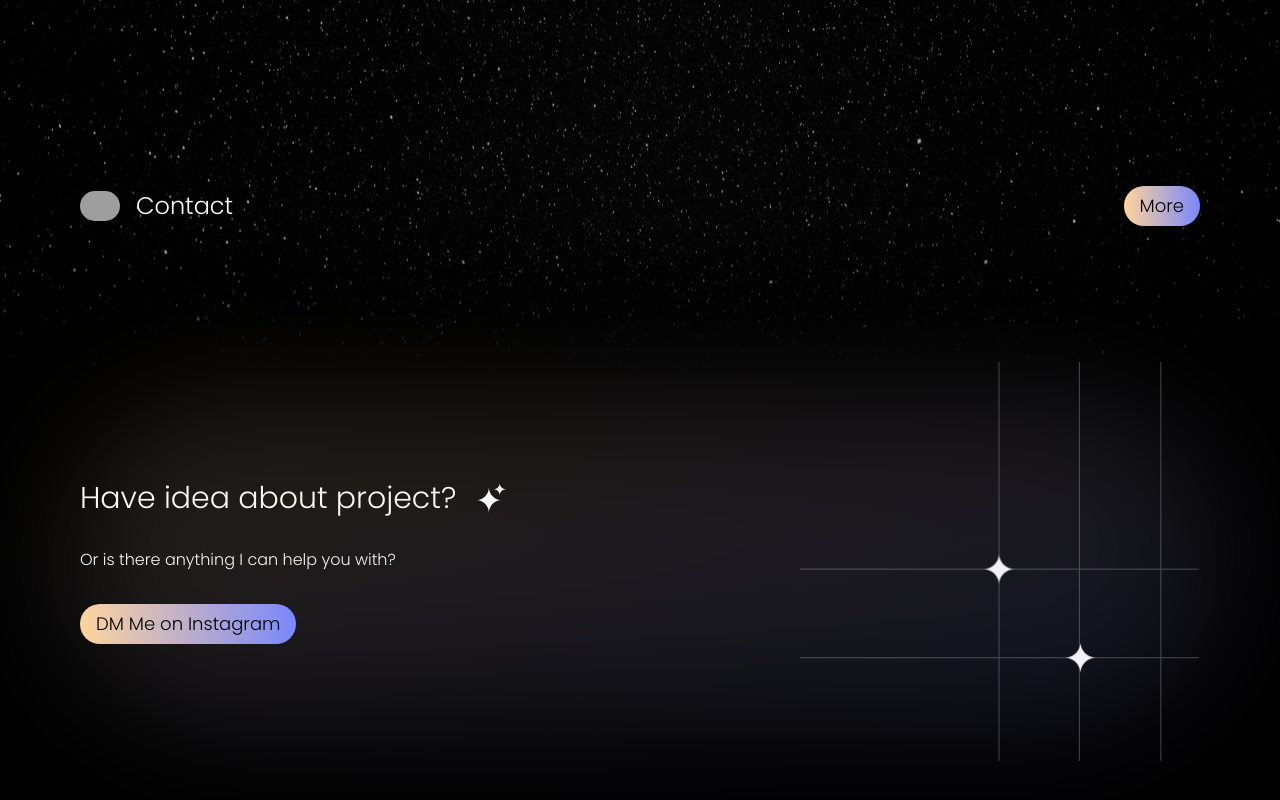
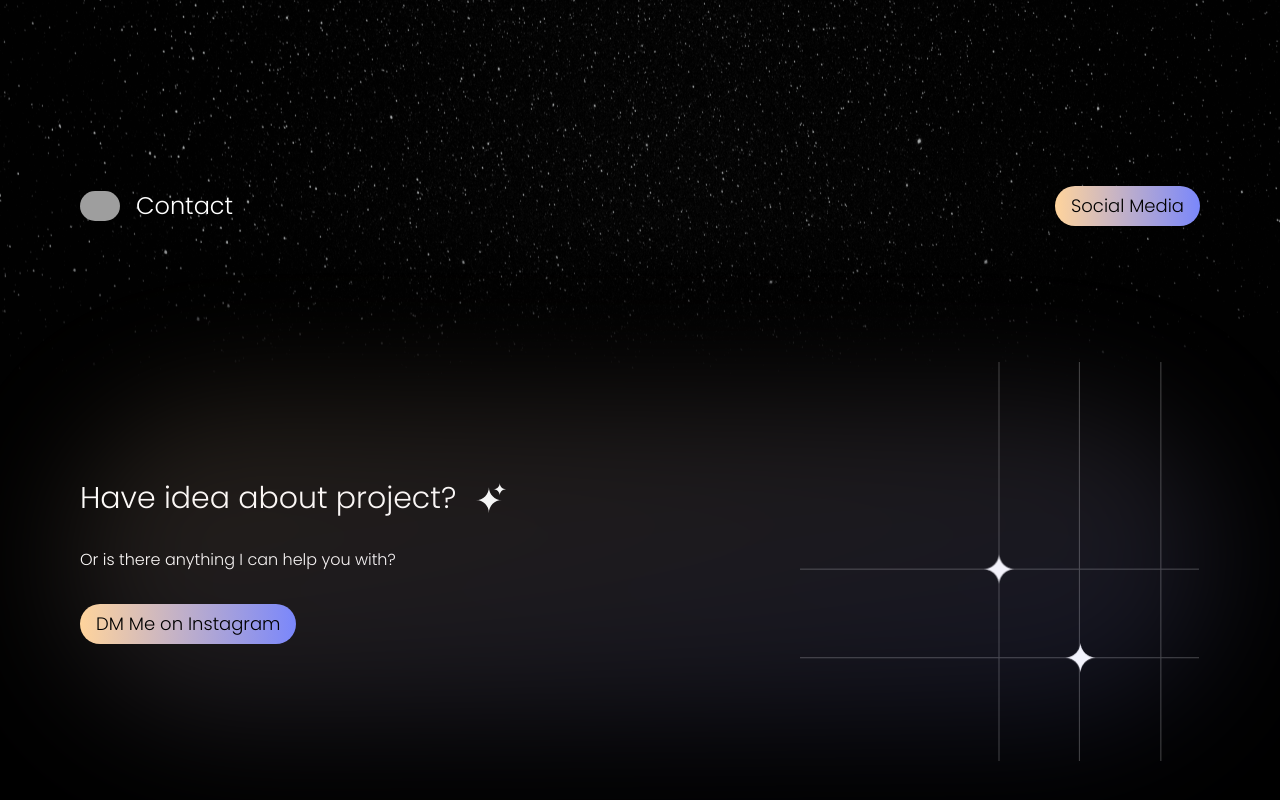
Before and after one commit to FadhilKholaf/next-portfolio, a Next.js app: page / in a window 1280 px wide. Shown: the part 2978-3778 px from the top of the page. Built offline with nearby package versions, Linux system fonts and the light colour scheme; grey boxes are pictures that could not be loaded.

Commit message:
chore: linktree title

```diff
--- a/src/app/pages/Contact.tsx
+++ b/src/app/pages/Contact.tsx
@@ -29,7 +29,7 @@ export default function Contact() {
           dataAosDelay={200}
           dataAos="fade-up"
           href="https://linktr.ee/fadhilkholaf"
-          title="More"
+          title="Social Media"
           className="z-30 rounded-full bg-gradient-to-r from-[#FFD49C] to-[#7A87FB] px-4 py-[6px] font-medium text-black"
         />
       </div>
```
